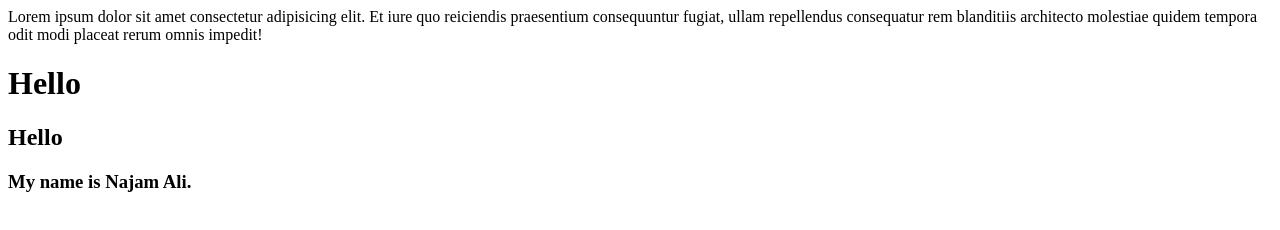
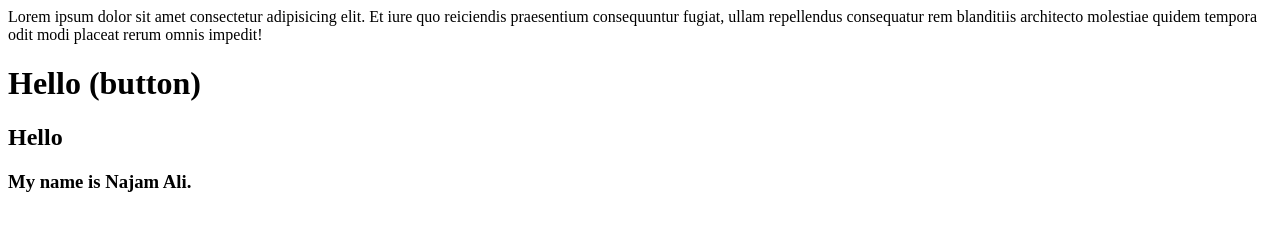
Before and after one commit to Najam-Ali/new-random-repo, a plain HTML site: page index.html in a window 1280 px wide. Drawn offline with Linux system fonts and the light colour scheme.

Commit message:
change in frontend

```diff
--- a/index.html
+++ b/index.html
@@ -1,4 +1,4 @@
 <p> Lorem ipsum dolor sit amet consectetur adipisicing elit. Et iure quo reiciendis praesentium consequuntur fugiat, ullam repellendus consequatur rem blanditiis architecto molestiae quidem tempora odit modi placeat rerum omnis impedit!</p>
-<h1>Hello</h1>
+<h1>Hello (button)</h1>
 <h2>Hello</h2>
 <h3>My name is Najam Ali.</h3>
```
